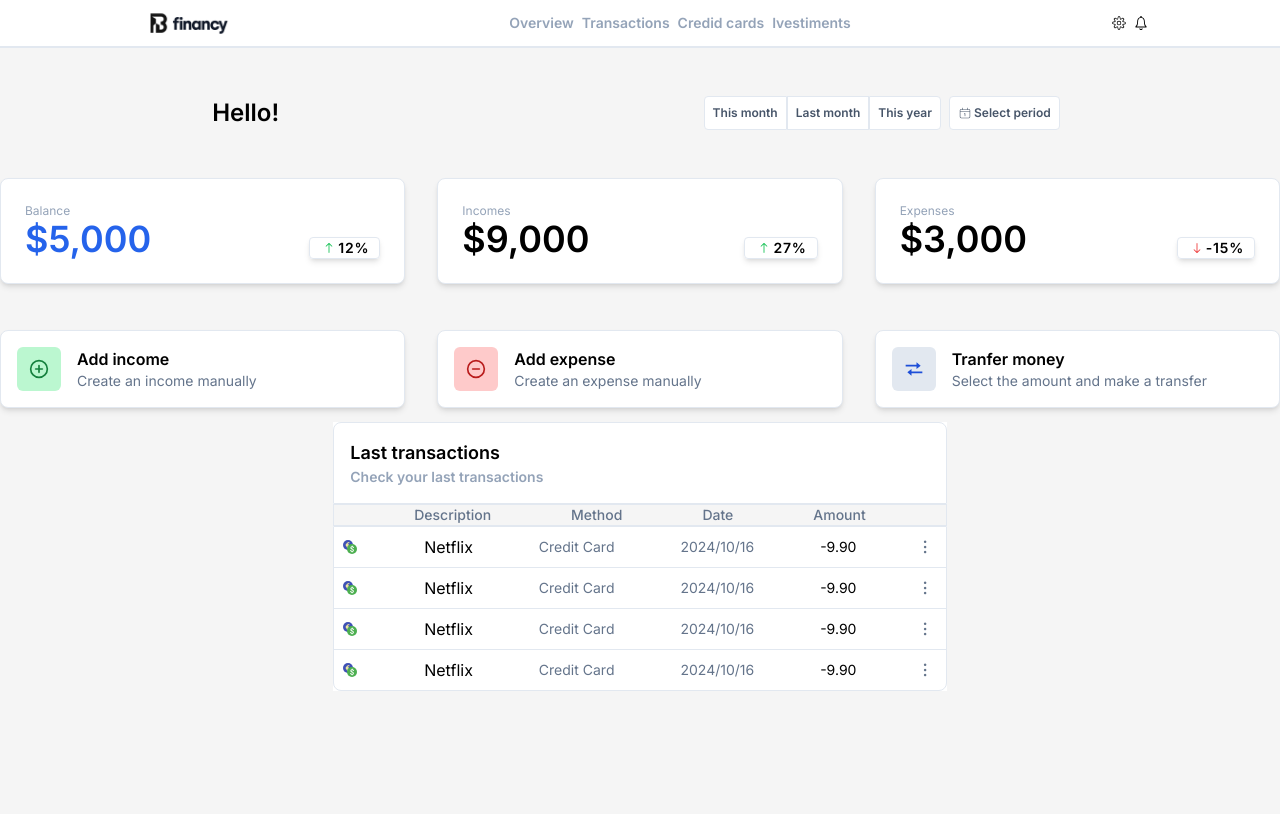
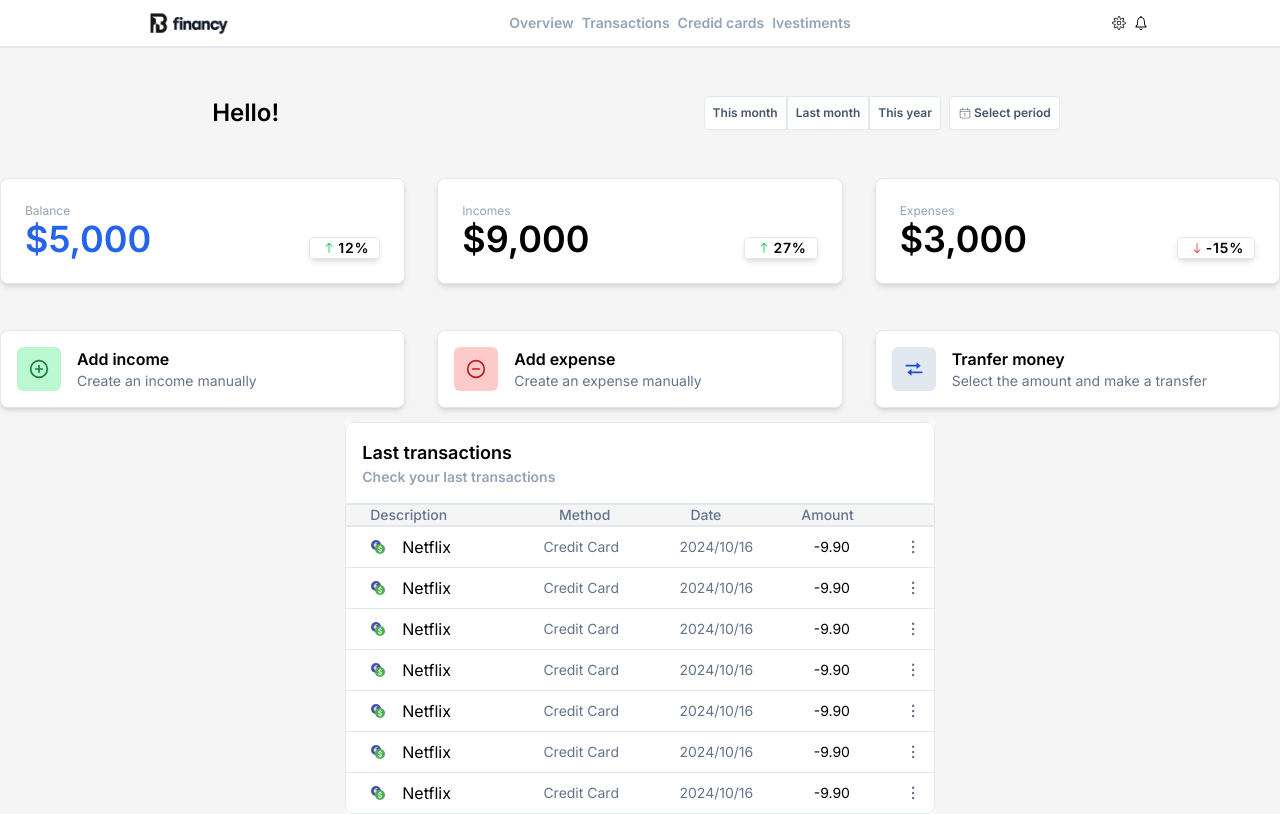
Before and after one commit to Pedroo07/B-Finances, a Next.js app: page / in a window 1280 px wide. Built offline with nearby package versions, Linux system fonts and the light colour scheme.

Commit message:
creating latest transactions component/2

```diff
--- a/app/components/main.tsx
+++ b/app/components/main.tsx
@@ -79,8 +79,8 @@ export const Main = () => {
                     </header>
                     <main>
                         <div>
-                            <ul className='flex justify-around bg-neutral-100 border gap-20 px-20'>
-                                <li className='text-sm font-medium text-slate-500'>Description</li>
+                            <ul className='flex justify-between bg-neutral-100 border gap-20 pl-6 pr-20'>
+                                <li className='text-sm font-medium text-slate-500  pr-8'>Description</li>
                                 <li className='text-sm font-medium text-slate-500'>Method</li>
                                 <li className='text-sm font-medium text-slate-500'>Date</li>
                                 <li className='text-sm font-medium text-slate-500'>Amount</li>
@@ -89,37 +89,55 @@ export const Main = () => {
                         <div className='border rounded-b-lg '>
                             <ul className='divide-y'>
                                 <li className='flex justify-between items-center p-2'>
-                                <FcCurrencyExchange />
-                                    <p>Netflix</p>
+                                    <p className='flex gap-4 items-center pr-8 pl-4'><FcCurrencyExchange />Netflix</p>
                                     <p className='text-slate-500 text-sm'>Credit Card</p>
                                     <p className='text-slate-500 text-sm'>2024/10/16</p>
                                     <p className='text-sm'>-9.90</p>
                                     <p className='rotate-90 font-semibold text-slate-500'><button>...</button></p>
                                 </li>
                                 <li className='flex justify-between items-center p-2'>
-                                <FcCurrencyExchange />
-                                    <p>Netflix</p>
+                                    <p className='flex gap-4 items-center pr-8 pl-4'><FcCurrencyExchange />Netflix</p>
                                     <p className='text-slate-500 text-sm'>Credit Card</p>
                                     <p className='text-slate-500 text-sm'>2024/10/16</p>
                                     <p className='text-sm'>-9.90</p>
                                     <p className='rotate-90 font-semibold text-slate-500'><button>...</button></p>
                                 </li>
                                 <li className='flex justify-between items-center p-2'>
-                                <FcCurrencyExchange />
-                                    <p>Netflix</p>
+                                    <p className='flex gap-4 items-center pr-8 pl-4'><FcCurrencyExchange />Netflix</p>
                                     <p className='text-slate-500 text-sm'>Credit Card</p>
                                     <p className='text-slate-500 text-sm'>2024/10/16</p>
                                     <p className='text-sm'>-9.90</p>
                                     <p className='rotate-90 font-semibold text-slate-500'><button>...</button></p>
                                 </li>
                                 <li className='flex justify-between items-center p-2'>
-                                <FcCurrencyExchange />
-                                    <p>Netflix</p>
+                                    <p className='flex gap-4 items-center pr-8 pl-4'><FcCurrencyExchange />Netflix</p>
                                     <p className='text-slate-500 text-sm'>Credit Card</p>
                                     <p className='text-slate-500 text-sm'>2024/10/16</p>
                                     <p className='text-sm'>-9.90</p>
                                     <p className='rotate-90 font-semibold text-slate-500'><button>...</button></p>
                                 </li>
+                                <li className='flex justify-between items-center p-2'>
+                                    <p className='flex gap-4 items-center pr-8 pl-4'><FcCurrencyExchange />Netflix</p>
+                                    <p className='text-slate-500 text-sm'>Credit Card</p>
+                                    <p className='text-slate-500 text-sm'>2024/10/16</p>
+                                    <p className='text-sm'>-9.90</p>
+                                    <p className='rotate-90 font-semibold text-slate-500'><button>...</button></p>
+                                </li>
+                                <li className='flex justify-between items-center p-2'>
+                                    <p className='flex gap-4 items-center pr-8 pl-4'><FcCurrencyExchange />Netflix</p>
+                                    <p className='text-slate-500 text-sm'>Credit Card</p>
+                                    <p className='text-slate-500 text-sm'>2024/10/16</p>
+                                    <p className='text-sm'>-9.90</p>
+                                    <p className='rotate-90 font-semibold text-slate-500'><button>...</button></p>
+                                </li>
+                                <li className='flex justify-between items-center p-2'>
+                                    <p className='flex gap-4 items-center pr-8 pl-4'><FcCurrencyExchange />Netflix</p>
+                                    <p className='text-slate-500 text-sm'>Credit Card</p>
+                                    <p className='text-slate-500 text-sm'>2024/10/16</p>
+                                    <p className='text-sm'>-9.90</p>
+                                    <p className='rotate-90 font-semibold text-slate-500'><button>...</button></p>
+                                </li>
+
                             </ul>
                         </div>
                     </main>
```
